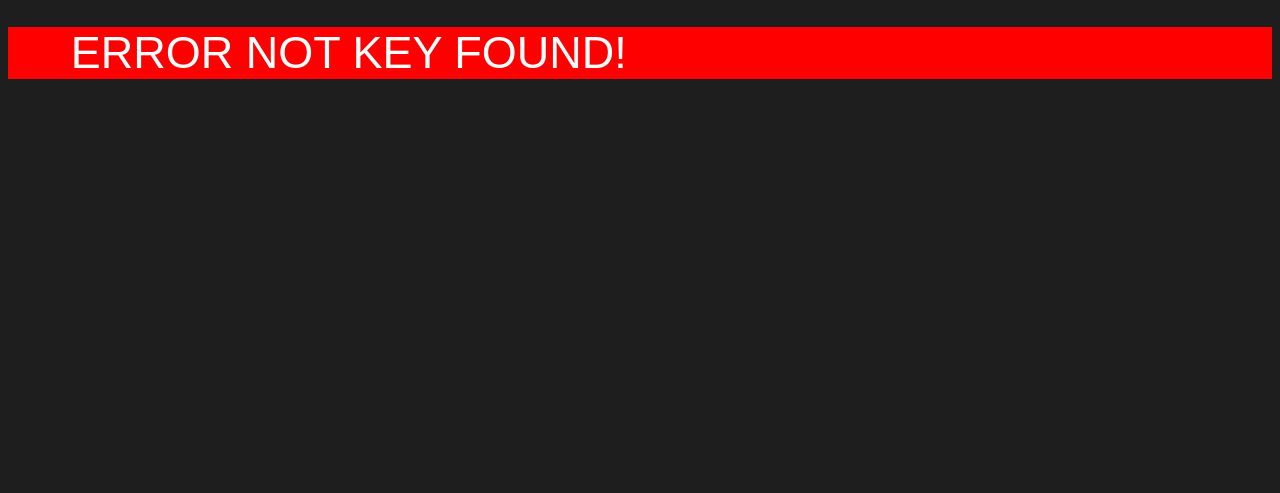
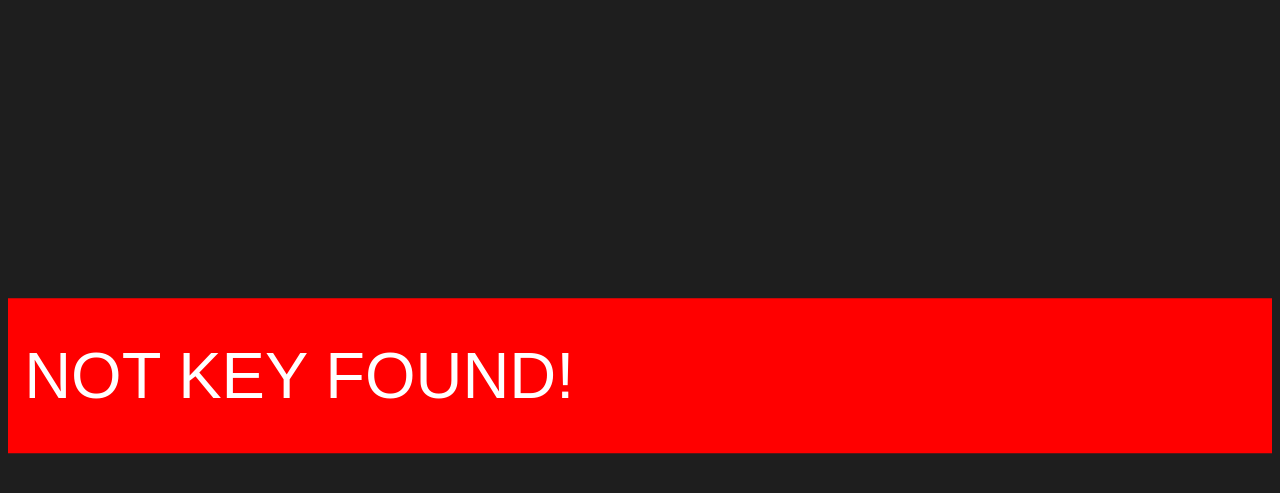
Before and after one commit to 4bm4/password-app, a Flask app: page / in a window 1280 px wide. Shown: the part 90-583 px from the top of the page. Run offline with Flask 2, Linux system fonts and the light colour scheme; data that the repository does not hold is empty.

Commit message:
Changes to be committed: 	modified:   static/css/layout.css 	modified:   static/js/layout.js

```diff
--- a/static/css/layout.css
+++ b/static/css/layout.css
@@ -213,9 +213,11 @@
     position: center;
     color:#ffffff;
     background-color: red;
-    font-size: 45px;
-
+    font-size: 65px;
+    padding-top: 40px;
+    padding-bottom: 40px;
     font-family: sans-serif;
+    transform: translate(0%, 175%);
 }
   .Error span{
     display: inline-block;
@@ -228,6 +230,6 @@
       transform: translate(0, 0);
     }
     100% {
-      transform: translate(-100%, 0);
+      transform: translate(-110%, 0);
     }
   }
--- a/static/js/layout.js
+++ b/static/js/layout.js
@@ -150,7 +150,7 @@
             <h2 class="titulo">Edit</h2>
             <br class="field">
             <input type="text" name="editar" id="editar" placeholder="ID" /></br>
-            <input type="submit" value="Editar" />
+            <input type="submit" value="Edit" />
             <br>
 
             </form>
@@ -169,7 +169,7 @@
         <h2 class="titulo">Edit</h2>
         <br class="field">
         <input type="text" name="editar" id="editar" placeholder="ID" /></br>
-        <input type="submit" value="Editar" />
+        <input type="submit" value="Edit" />
         <br>
 
         </form>
```
